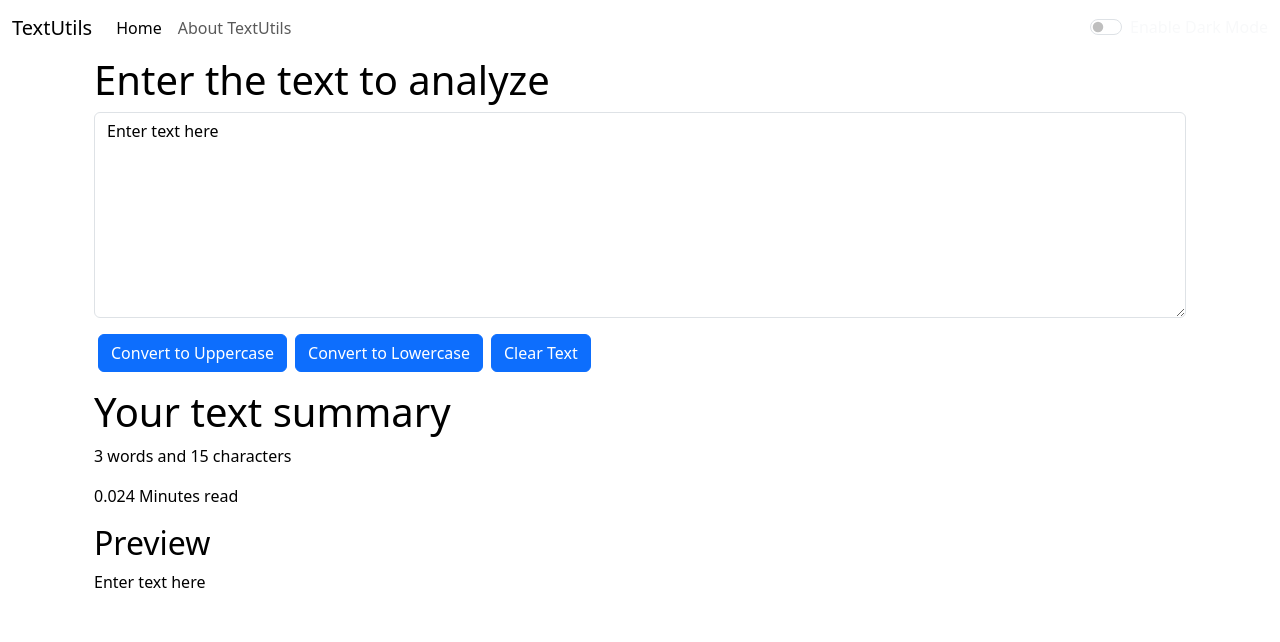
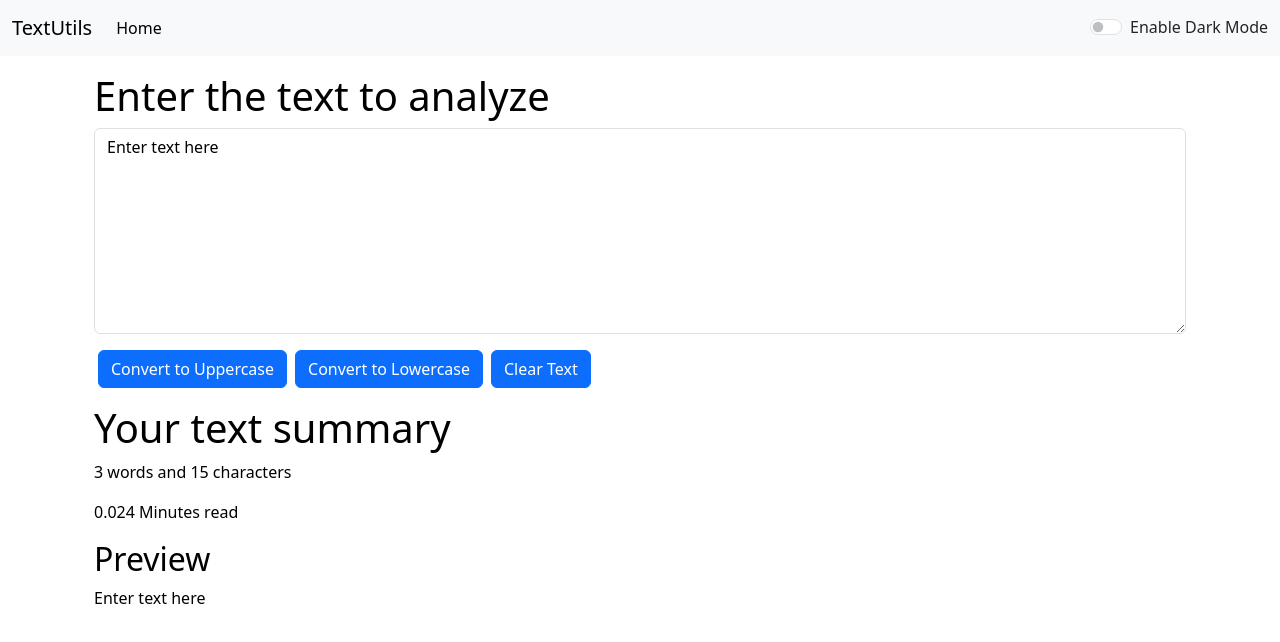
Before and after one commit to imanjila/CapitalizeTheWord, a React (Create React App) app in the folder textutils/: page / in a window 1280 px wide. Shown: the top 642 px of the page. Built offline with nearby package versions, Linux system fonts and the light colour scheme.

Commit message:
modified code to make proper dark mode enable

```diff
--- a/textutils/src/App.js
+++ b/textutils/src/App.js
@@ -1,15 +1,30 @@
+import { useState } from "react";
 import "./App.css";
+// import About from "./components/About";
 import Navbar from "./components/Navbar";
 import TextForm from "./components/TextForm";
 
+
 function App() {
+ const [mode, setMode] = useState('light');// dark mode enable xa ki nai
+
+ const toggleMode = () =>{
+  if(mode === 'light'){
+  setMode ('dark');
+  document.body.style.backgroundColor = 'grey';
+ } else {
+  setMode ('light');
+   document.body.style.backgroundColor = 'white';
+ }
+}
   return (
     <>
-<Navbar title = "TextUtils" aboutText = "About TextUtils"/>
-<div className="container" my-3>
-  <TextForm heading = "Enter the text to analyze"/>
-</div>
-
+      {/* <Navbar title="TextUtils" aboutText="About TextUtils" /> */}
+      <Navbar title="TextUtils" mode = {mode} toggleMode = {toggleMode} />
+      <div className="container my-3">
+        <TextForm heading = "Enter the text to analyze" mode = {mode}/>
+        {/* <About /> */}
+      </div>
     </>
   );
 }
```
